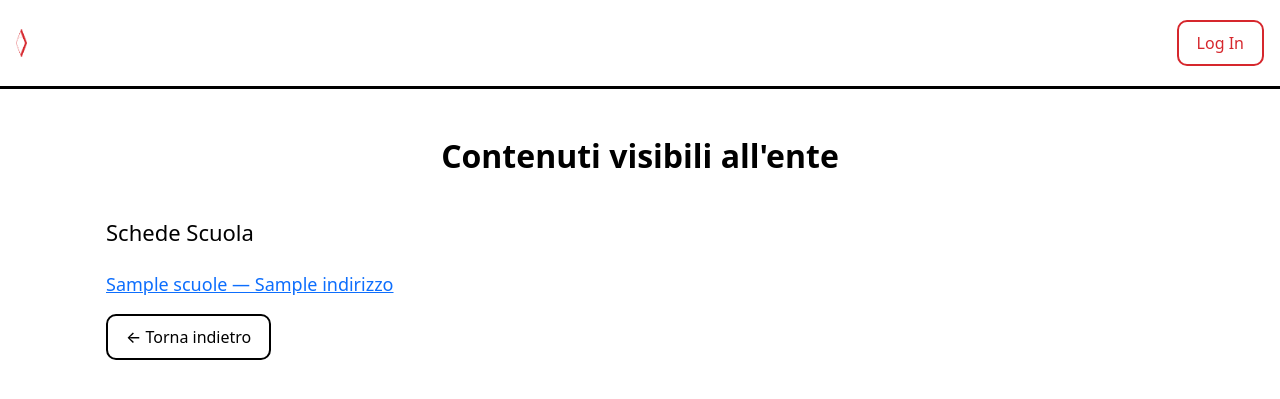
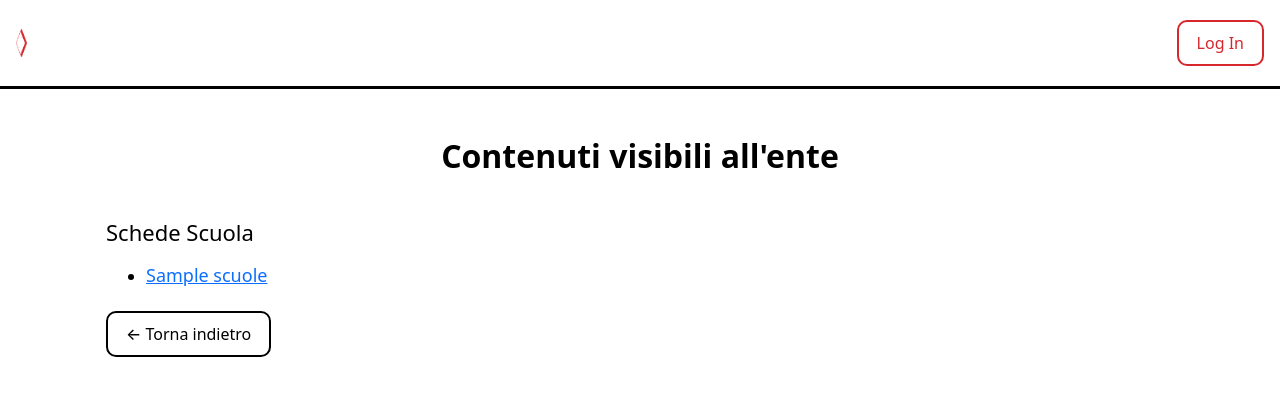
Before and after one commit to nataliIasan/asso3-lite, a Django app: template templates/portal/ente_visibili.html in a window 1280 px wide. Shown: the top 399 px of the page. Run offline with Django 4.2, Linux system fonts and the light colour scheme; the template is opened without the code that fills it: most values are stand-ins (such as "Sample title", 1, 10 or a date in 2020).

Commit message:
Remove school address from visibili list

```diff
--- a/templates/portal/ente_visibili.html
+++ b/templates/portal/ente_visibili.html
@@ -6,16 +6,17 @@
     <div class="visibili-card-header">
       <h3>Schede Scuola</h3>
     </div>
-    <ul class="visibili-list">
+
+    <ul>
       {% for s in scuole %}
-        <li class="visibili-item">
-          <a href="{% url 'scuola_detail' s.pk %}" class="visibili-link">
-            {{ s.nome|default:"Nuova Scuola (Profilo da completare)" }}
-            {% if s.indirizzo %} — {{ s.indirizzo }}{% endif %}
-          </a>
-        </li>
+        {% if s.nome %}
+          <li>
+            <a href="{% url 'scuola_detail' s.pk %}" class="visibili-link">
+              {{ s.nome }} </a>
+          </li>
+        {% endif %}
       {% empty %}
-        <li class="visibili-item text-muted">Nessuna scuola disponibile.</li>
+        <li class="text-muted">Nessuna scuola disponibile.</li>
       {% endfor %}
     </ul>
   </div>
```
